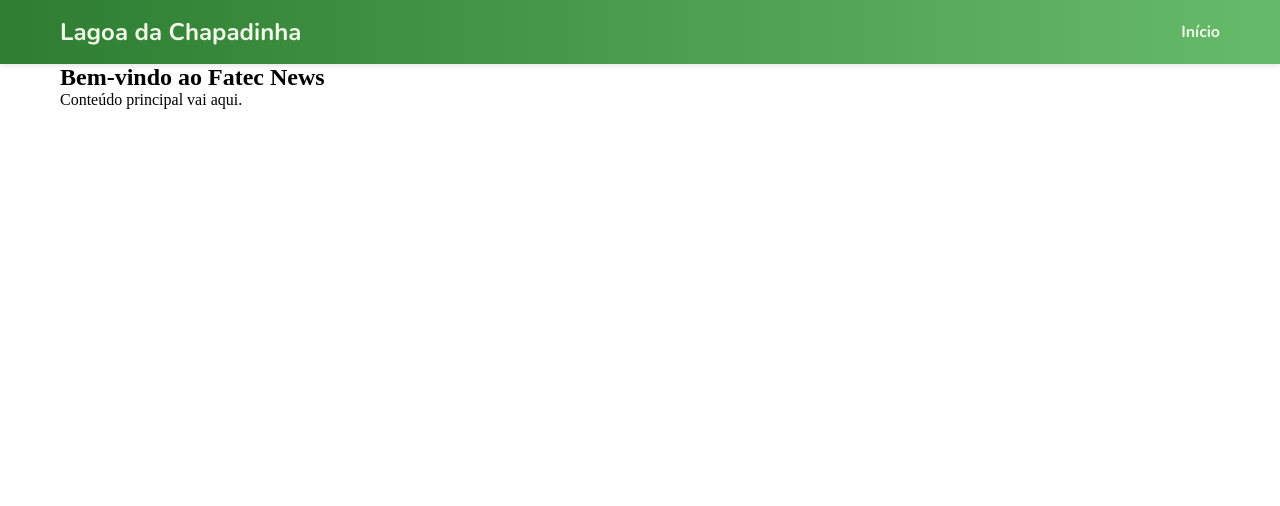
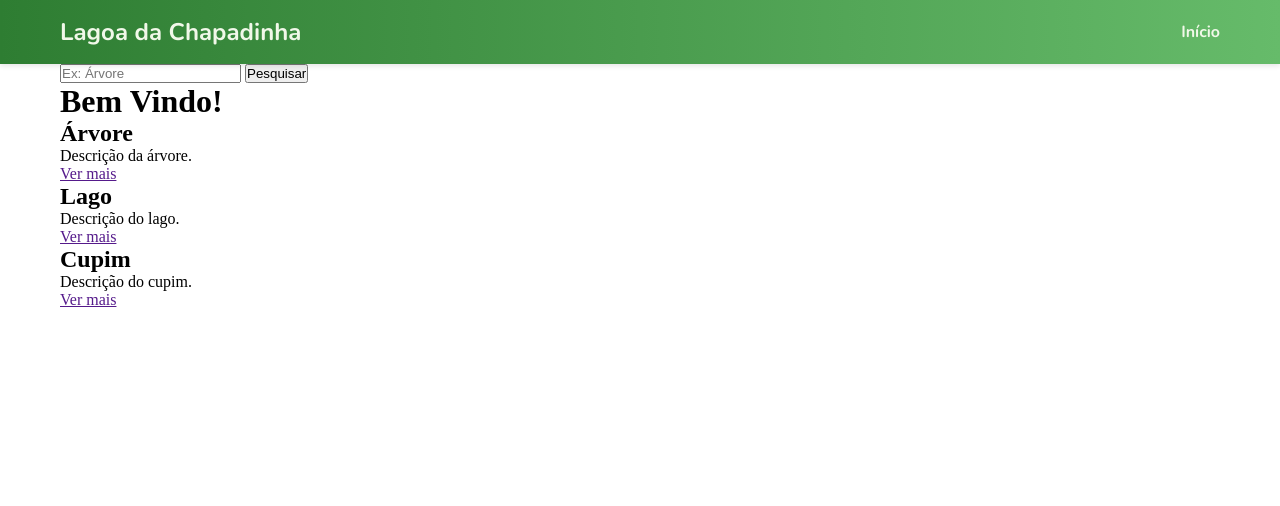
Before and after one commit to Niiiih0302/chapadinha, a PHP site: page /PaginaPrincipal.php in a window 1280 px wide. Shown: the top 506 px of the page. Run offline with PHP 8.4, Linux system fonts and the light colour scheme.

Commit message:
Pagina principal sem estilo

```diff
--- a/Paginas/PaginaPrincipal.php
+++ b/Paginas/PaginaPrincipal.php
@@ -9,8 +9,33 @@
   <?php include '../includes/header.php'; ?>
 
   <main class="container">
-    <h2>Bem-vindo ao Fatec News</h2>
-    <p>Conteúdo principal vai aqui.</p>
+    <div class="top-container">
+        <div class="search-container">
+          <form action="" method="get">
+            <input type="text" id="search-bar" name="search-bar" placeholder="Ex: Árvore">
+            <input type="submit" id="search-bt" value="Pesquisar">
+          </form>
+          <h1 id="welcome-msg">Bem Vindo!</h1>
+        </div>
+    </div>
+    <!-- <div></div> especificar conteúdo -->
+    <div class="card-container">
+      <div class="card">
+        <h2>Árvore</h2>
+        <p>Descrição da árvore.</p>
+        <a href="">Ver mais</a>
+      </div>
+      <div class="card">
+        <h2>Lago</h2>
+        <p>Descrição do lago.</p>
+        <a href="">Ver mais</a>
+      </div>
+      <div class="card">
+        <h2>Cupim</h2>
+        <p>Descrição do cupim.</p>
+        <a href="">Ver mais</a>
+      </div>
+    </div>
   </main>
 
   <?php include '../includes/footer.php'; ?>
```
